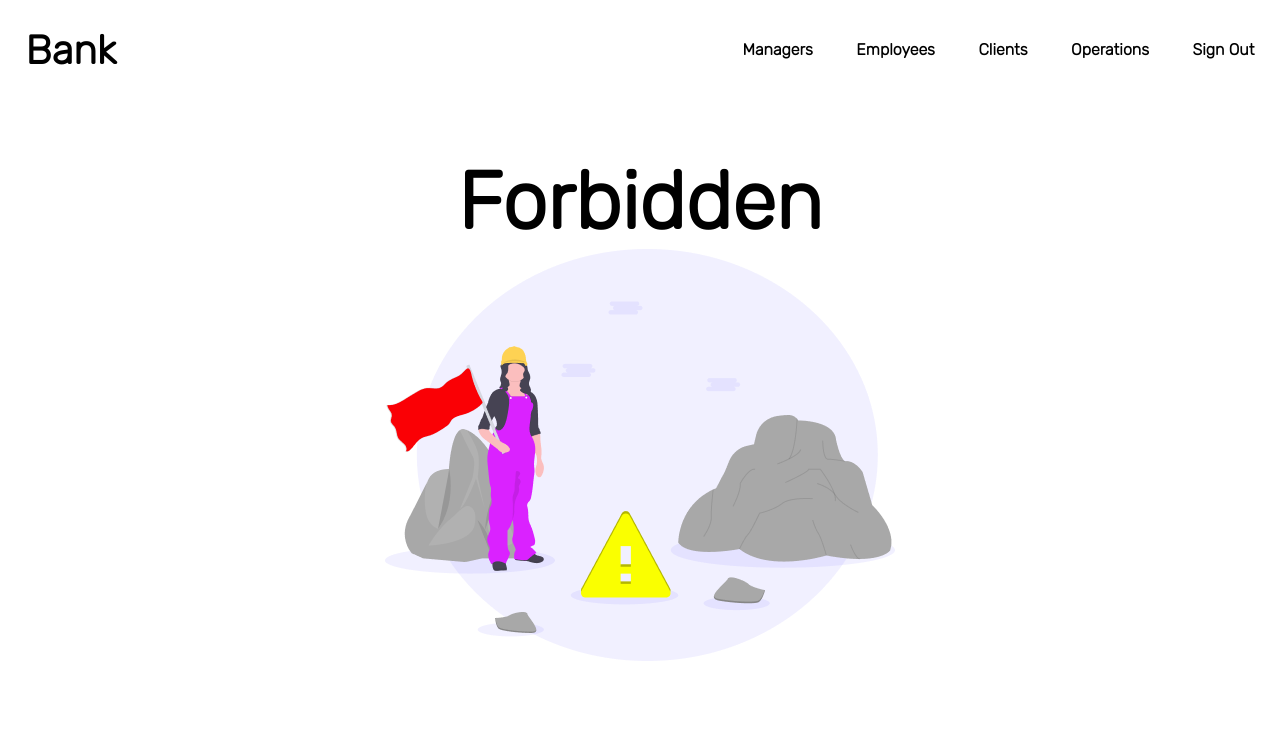
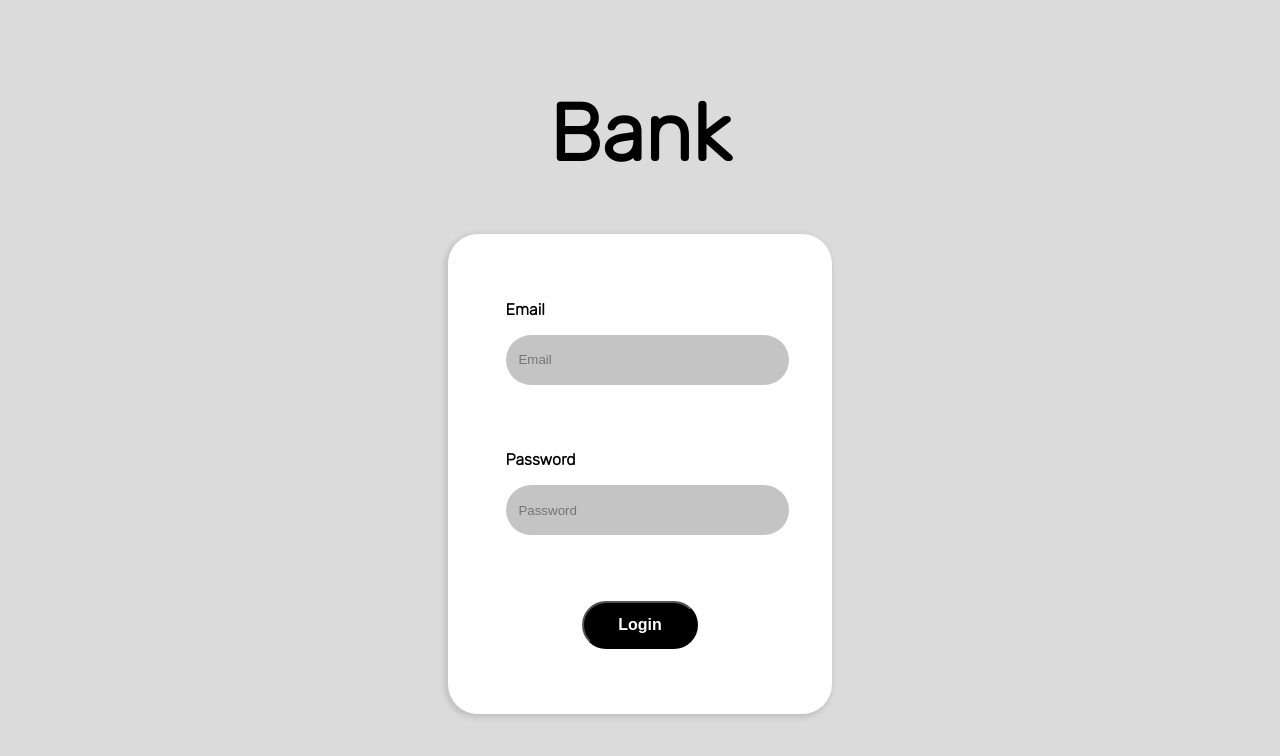
Before and after one commit to Houssamer/bank-frontend_Employee, a React (Create React App) app: page / in a window 1280 px wide. Shown: the top 756 px of the page. Built offline with nearby package versions, Linux system fonts and the light colour scheme.

Commit message:
Authentication process

```diff
--- a/package.json
+++ b/package.json
@@ -3,13 +3,18 @@
   "version": "0.1.0",
   "private": true,
   "dependencies": {
+    "@reduxjs/toolkit": "^1.6.2",
     "@testing-library/jest-dom": "^5.11.4",
     "@testing-library/react": "^11.1.0",
     "@testing-library/user-event": "^12.1.10",
+    "axios": "^0.24.0",
     "react": "^17.0.2",
     "react-dom": "^17.0.2",
+    "react-loading": "^2.0.3",
+    "react-redux": "^7.2.6",
     "react-router-dom": "^5.3.0",
     "react-scripts": "4.0.3",
+    "sweetalert": "^2.1.2",
     "web-vitals": "^1.0.1"
   },
   "scripts": {
--- a/src/App.js
+++ b/src/App.js
@@ -1,18 +1,20 @@
 import './App.css';
-import Login from './screens/Login/Login';
 import Clients from './screens/Clients/Clients';
 import Operations from './screens/Operations/Operations';
 import Forbidden from './screens/Forbidden/Forbidden';
 import { BrowserRouter as Router, Switch, Route } from 'react-router-dom';
 import { useState } from 'react';
 import Employee from './screens/Employees/Employee';
+import SignIn from './screens/Login/SignIn';
+import { useSelector } from 'react-redux';
+import { selectUser } from './features/userSlice';
 
 function App() {
-  const [user, setUser] = useState({type:"employee"});
+  const user = useSelector(selectUser);
   return (
     <div className="App">
       <Router>
-        {user.type === "employee" ? (
+        {user?.role === "Employee" ? (
           <Switch>
             <Route path="/operations">
               <Operations />
@@ -23,7 +25,7 @@ function App() {
             <Route component={Forbidden} />
           </Switch>
         ) :
-        user.type === "manager" ?
+        user?.role === "Manager" ?
           (
             <Switch>
               <Route path="/employees">
@@ -35,7 +37,7 @@ function App() {
         : (
           <Switch>
             <Route path="/">
-              <Login />
+              <SignIn />
             </Route>
           </Switch>
         )}
--- /dev/null
+++ b/src/app/store.js
@@ -0,0 +1,9 @@
+import { configureStore } from '@reduxjs/toolkit';
+import userReducer from '../features/userSlice';
+
+
+export const store = configureStore({
+    reducer: {
+        user: userReducer,
+    }
+})
--- /dev/null
+++ b/src/axios/axios.js
@@ -0,0 +1,7 @@
+import axios from "axios";
+
+const instance = axios.create({
+    baseURL: 'http://localhost:8080',
+})
+
+export default instance;
--- a/src/components/Header/Header.js
+++ b/src/components/Header/Header.js
@@ -1,9 +1,18 @@
 import React from 'react';
+import { useDispatch } from 'react-redux';
 import { useHistory } from 'react-router';
+import { Logout } from '../../features/userSlice';
 import './style.css';
 
 function Header({ col }) {
   const history = useHistory();
+  const dispatch = useDispatch()
+
+  function signOut() {
+    dispatch(Logout());
+    localStorage.removeItem('token');
+    history.push('/')
+  }
   return (
     <div className="header_container">
       <div className="header_leftSide">
@@ -30,7 +39,7 @@ function Header({ col }) {
         >
           Operations
         </h4>
-        <h4 className="header_button">Sign Out</h4>
+        <h4 className="header_button" onClick={signOut}>Sign Out</h4>
       </div>
     </div>
   );
--- /dev/null
+++ b/src/features/userSlice.js
@@ -0,0 +1,22 @@
+import { createSlice } from '@reduxjs/toolkit';
+
+export const userSlice = createSlice({
+    name: "user",
+    initialState: {
+        user: null
+    },
+    reducers: {
+        Login: (state, action) => {
+            state.user = action.payload;
+        },
+        Logout: (state) => {
+            state.user = null;
+        }
+    },
+});
+
+export const { Login, Logout } = userSlice.actions;
+
+export const selectUser = (state) => state.user.user;
+
+export default userSlice.reducer;
--- a/src/index.js
+++ b/src/index.js
@@ -3,10 +3,14 @@ import ReactDOM from 'react-dom';
 import './index.css';
 import App from './App';
 import reportWebVitals from './reportWebVitals';
+import { Provider } from 'react-redux';
+import { store } from './app/store';
 
 ReactDOM.render(
   <React.StrictMode>
-    <App />
+    <Provider store={store}>
+      <App />
+    </Provider>
   </React.StrictMode>,
   document.getElementById('root')
 );
--- a/src/screens/Login/Login.js
+++ /dev/null
@@ -1,31 +0,0 @@
-import React from 'react';
-import './style.css'
-
-function Login() {
-    return (
-        <div className="login_container">
-            <h1 className="login_title">Bank</h1>
-            <div className="login_body">
-                <div className="login_div_input">
-                    <label htmlFor="email" className="login_label">Email</label>
-                    <input
-                        type="email"
-                        placeholder="Email"
-                        className="login_input"
-                    />
-                </div>
-                <div className="login_div_input">
-                    <label htmlFor="password" className="login_label">Password</label>
-                    <input
-                        type="password"
-                        placeholder="Password"
-                        className="login_input"
-                    />
-                </div>
-                <button className="login_button">Login</button>
-            </div>
-        </div>
-    )
-}
-
-export default Login
--- /dev/null
+++ b/src/screens/Login/SignIn.js
@@ -0,0 +1,116 @@
+import React, { useRef, useState } from 'react';
+import './style.css';
+import axios from '../../axios/axios';
+import { useDispatch } from 'react-redux';
+import { Login, Logout } from '../../features/userSlice';
+import ReactLoading from 'react-loading';
+import { useHistory } from 'react-router';
+
+function SignIn() {
+  const emailRef = useRef();
+  const passwordRef = useRef();
+  const dispatch = useDispatch();
+  const [loading, setLoading] = useState(false);
+  const history = useHistory();
+
+  function login() {
+    setLoading(true);
+    const email = emailRef.current.value;
+    const password = passwordRef.current.value;
+
+    const config = {
+      headers: {
+        'Content-Type': 'application/json',
+      },
+    };
+
+    const body = JSON.stringify({
+      email,
+      password,
+    });
+
+    axios.post('/login', body, config).then((res) => {
+      localStorage.setItem('token', res.data.token);
+      const body2 = JSON.stringify({
+        email,
+      });
+
+      const config2 = {
+        headers: {
+          'Content-Type': 'application/json',
+          Authorization: 'Bearer ' + localStorage.getItem('token'),
+        },
+      };
+
+      axios.post('/api/employee/', body2, config2).then((res) => {
+        setLoading(false);
+        dispatch(
+          Login({
+            firstName: res.data.firstName,
+            lastName: res.data.lastName,
+            email: res.data.username,
+            role: res.data.role,
+          })
+        );
+        if (res.data.role === 'Employee') {
+            history.push('/clients')
+        } else if (res.data.role === 'Manager') {
+            history.push('/employees')
+        }
+      }).catch((err) => {
+          setLoading(false);
+          dispatch(Logout());
+          console.log(err);
+        });
+    }).catch((err) => {
+        setLoading(false);
+        dispatch(Logout());
+        console.log(err);
+    })
+  }
+  return (
+    <div className="login_container">
+      {loading && (
+        <div className={`${loading}` ? 'loading' : 'hiddenLoading'}>
+          <ReactLoading
+            type="spinningBubbles"
+            color="black"
+            height="8%"
+            width="8%"
+          />
+        </div>
+      )}
+
+      <h1 className="login_title">Bank</h1>
+      <div className="login_body">
+        <div className="login_div_input">
+          <label htmlFor="email" className="login_label">
+            Email
+          </label>
+          <input
+            type="email"
+            placeholder="Email"
+            className="login_input"
+            ref={emailRef}
+          />
+        </div>
+        <div className="login_div_input">
+          <label htmlFor="password" className="login_label">
+            Password
+          </label>
+          <input
+            type="password"
+            placeholder="Password"
+            className="login_input"
+            ref={passwordRef}
+          />
+        </div>
+        <button className="login_button" onClick={login}>
+          Login
+        </button>
+      </div>
+    </div>
+  );
+}
+
+export default SignIn;
--- a/src/screens/Login/style.css
+++ b/src/screens/Login/style.css
@@ -68,3 +68,22 @@
     opacity: .6;
     transition: opacity 300ms ease;
 }
+
+.loading {
+    position: absolute;
+    top: 0;
+    right: 0;
+    width: 100%;
+    height: 100%;
+    display: flex;
+    align-items: center;
+    justify-content: center;
+    background-color:  rgba(255, 255, 255, .8);
+    z-index: 10;
+    transition: all 400ms ease;
+}
+
+.hiddenLoading {
+    visibility: hidden;
+    display: none;
+}
```
Also changed, not shown: 1 other file (tests, documents, lock files or other folders).
